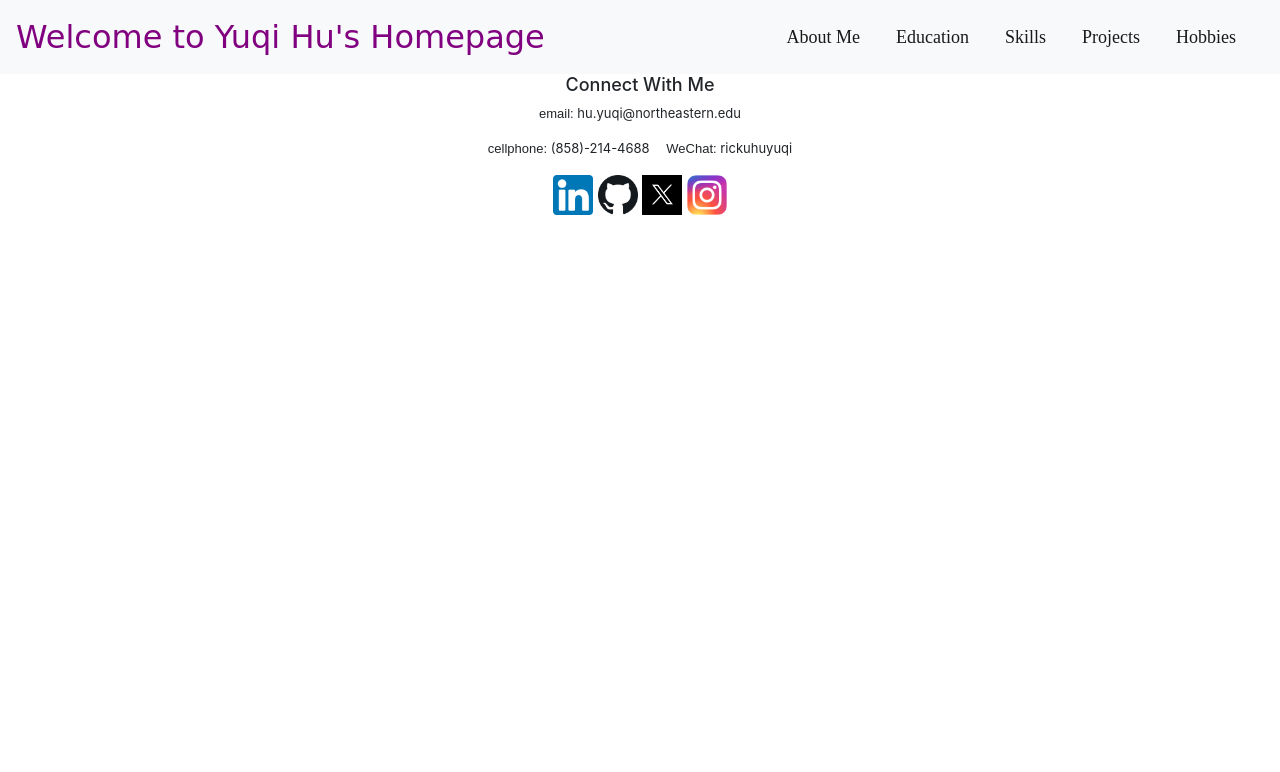
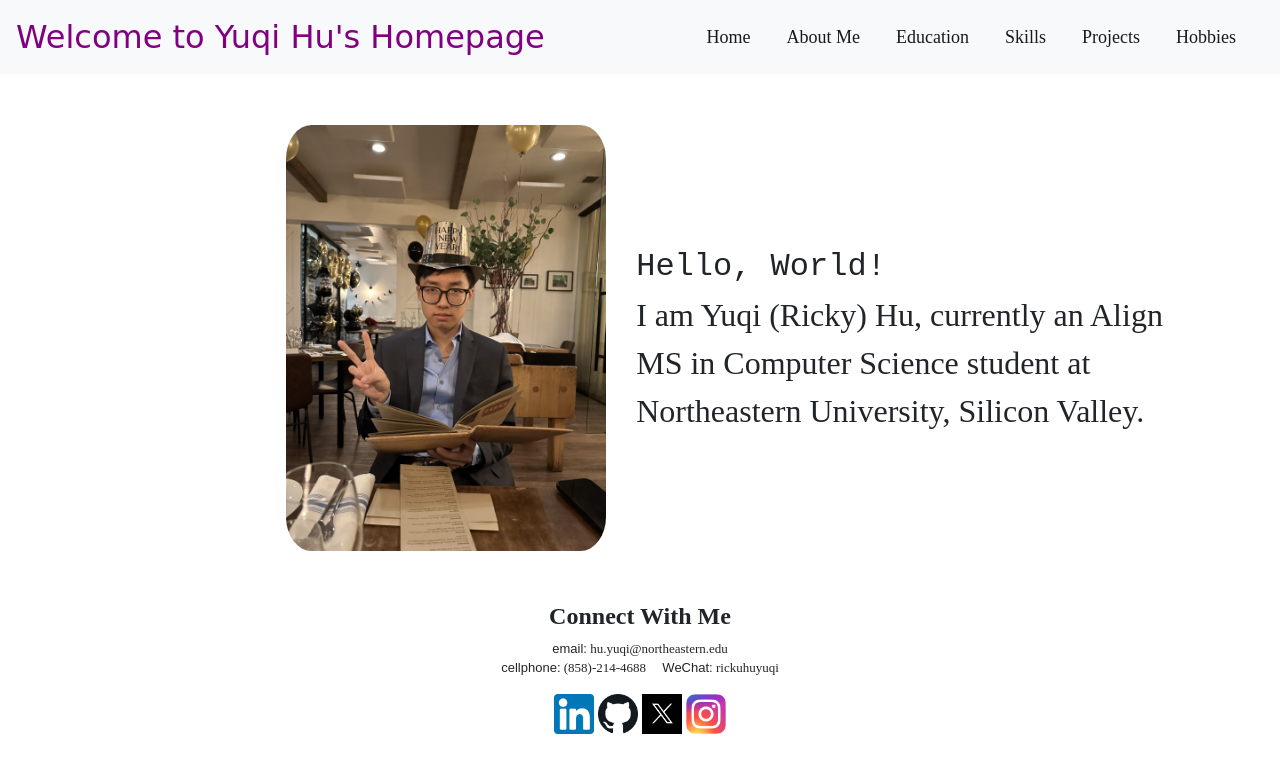
Before and after one commit to yuqihu1103/yuqihu1103.github.io, a plain HTML site: page index.html in a window 1280 px wide. Drawn offline with nearby package versions, Linux system fonts and the light colour scheme; a web font is replaced by a local one.

Commit message:
Completed home page.

```diff
--- a/css/homepage.css
+++ b/css/global.css
@@ -1,4 +1,12 @@
-nav.navbar > a.navbar-brand{
+* {
+    font-family: 'Times New Roman', Times, serif;
+}
+
+.container {
+    text-align: right;
+}
+
+nav.navbar>a.navbar-brand {
     color: purple;
     font-family: 'Fuggles', cursive;
     font-size: xx-large;
@@ -6,28 +14,28 @@ nav.navbar > a.navbar-brand{
 
 div.collapse.navbar-collapse a.nav-link.redirection {
     font-size: large;
-    font-family: 'Times New Roman', Times, serif;
     text-decoration: none;
     margin-right: 20px;
 }
 
-.center {
+.contact {
     text-align: center;
 }
 
-div.contact h2 {
-    font-size: large;
+.contact h2 {
+    font-size: x-large;
+    font-weight: bold;
 }
 
-div.contact p {
+.contact p {
     font-size: small;
 }
 
-div.contact span {
+.contact span {
     font-family: fantasy;
 }
 
-div.contact img {
+.contact img {
     width: 40px;
     height: 40px;
 }
--- /dev/null
+++ b/css/home-page.css
@@ -0,0 +1,25 @@
+.main-content {
+    margin: 4%;
+}
+
+#main-intro {
+    font-size: xx-large;
+    text-align: left;
+    display: flex;
+    justify-content: center;
+    align-items: center;
+}
+
+#main-intro p {
+    margin: 0;
+}
+
+#hello-world {
+    font-family: 'Courier New', Courier, monospace;
+}
+
+.photo img {
+    width: 20em;
+    height: 26.6em;
+    border-radius: 8%;
+}
--- a/index.html
+++ b/index.html
@@ -19,7 +19,8 @@
       integrity="sha384-ggOyR0iXCbMQv3Xipma34MD+dH/1fQ784/j6cY/iJTQUOhcWr7x9JvoRxT2MZw1T"
       crossorigin="anonymous"
     />
-    <link rel="stylesheet" href="./css/homepage.css" />
+    <link rel="stylesheet" href="./css/global.css" />
+    <link rel="stylesheet" href="./css/home-page.css">
   </head>
 
   <body>
@@ -40,7 +41,10 @@
       <div class="collapse navbar-collapse" id="navbarSupportedContent">
         <ul class="navbar-nav ml-auto">
           <li class="nav-item active">
-            <a class="nav-link redirection" href="index.html">About Me </a>
+            <a class="nav-link redirection" href="index.html">Home</a>
+          </li>
+          <li class="nav-item active">
+            <a class="nav-link redirection" href="about_me.html">About Me</a>
           </li>
           <li class="nav-item active">
             <a class="nav-link redirection" href="education.html">Education</a>
@@ -58,11 +62,29 @@
       </div>
     </nav>
 
+    <div class="container main-content">
+      <div class="row">
+        <div class="col photo">
+          <img
+            src="./assets/main_photo.jpg"
+            alt="Yuqi Hu's photo taken at a restaurant during celebration for New Year"
+          />
+        </div>
+        <div class="col" id="main-intro">
+          <p>
+            <span id="hello-world">Hello, World!</span><br>
+            I am Yuqi (Ricky) Hu, currently an Align MS in Computer Science student at
+            Northeastern University, Silicon Valley.
+          </p>
+        </div>
+      </div>
+    </div>
+
     <footer>
-      <div class="contact center">
+      <div class="contact">
         <h2>Connect With Me</h2>
-        <p><span>email:</span> hu.yuqi@northeastern.edu</p>
         <p>
+          <span>email:</span> hu.yuqi@northeastern.edu <br />
           <span>cellphone:</span> (858)-214-4688&emsp;
           <span>WeChat:</span> rickuhuyuqi
         </p>
```
Also changed, not shown: about_me.html (added, +27 -0 lines), assets/main_photo.jpg (added).
